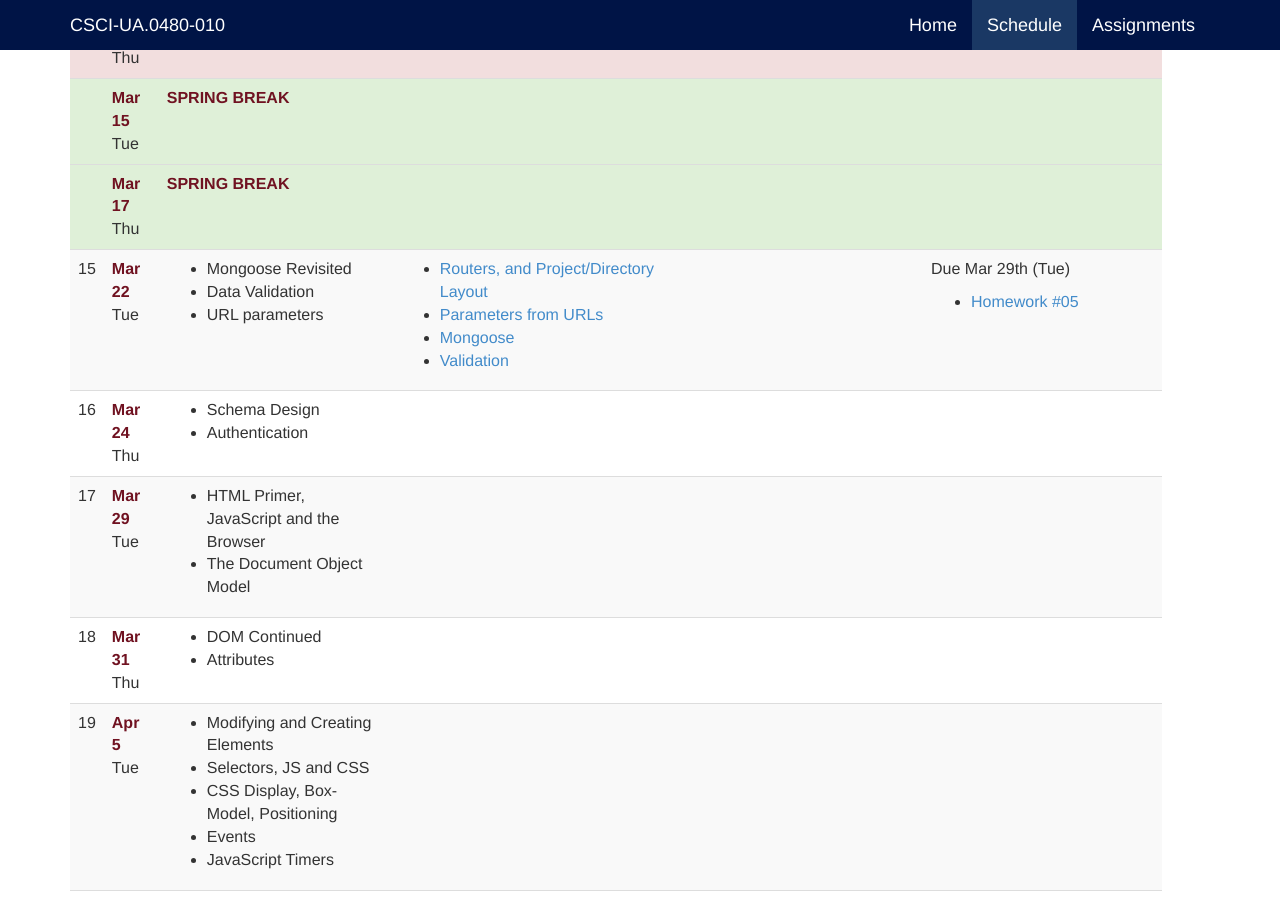
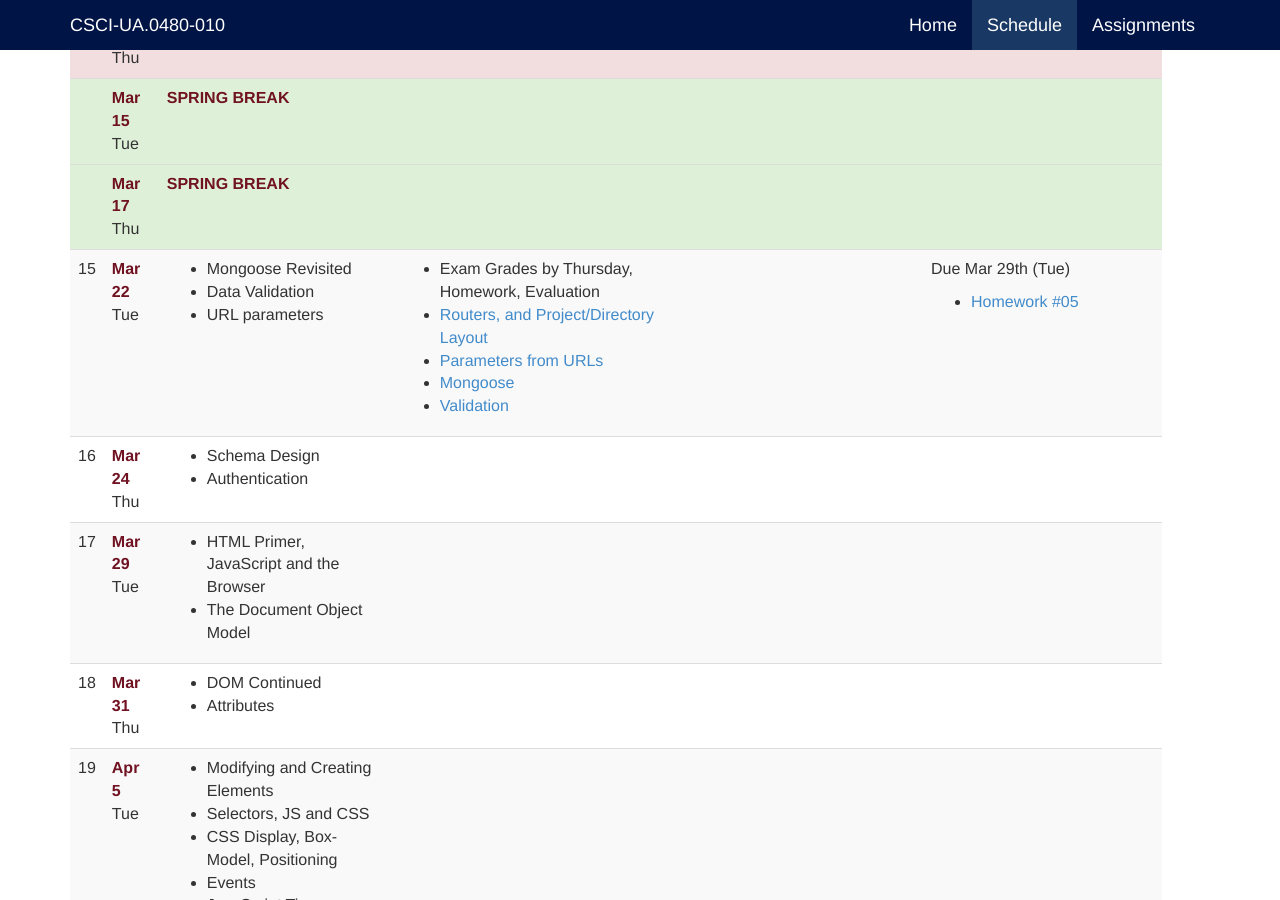
Before and after one commit to jl4282/csci-ua.0480-spring2016-010, a Jekyll site: the page built from schedule.markdown, in a window 1280 px wide and 900 px high, scrolled down 3449 px. Built offline with Jekyll 4.4.1, drawn with Linux system fonts in a browser that asks for light colours.

Commit message:
add additional info in topics

```diff
--- a/_includes/schedule/15.markdown
+++ b/_includes/schedule/15.markdown
@@ -1,5 +1,6 @@
 	<td markdown="block">
 
+* Exam Grades by Thursday, Homework, Evaluation
 * [Routers, and Project/Directory Layout](slides/15/layout.html)
 * [Parameters from URLs](slides/15/params.html)
 * [Mongoose](slides/15/mongoose.html)
```
